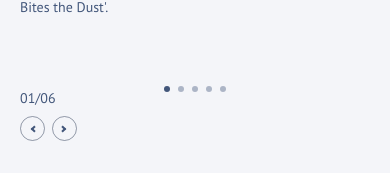
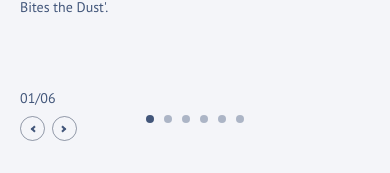
Before and after one commit to MustafaProger/onlyteam_test, a React app: page / in a window 390 px wide. Shown: the part 410-583 px from the top of the page. Built offline with nearby package versions, Linux system fonts and the light colour scheme.

Commit message:
ref: пагинация была настроена на события, а не временные промежутки

```diff
--- a/src/components/TimelineContainer.tsx
+++ b/src/components/TimelineContainer.tsx
@@ -61,6 +61,35 @@ const Container = styled.div`
 	}
 `;
 
+const PaginationContainer = styled.div`
+	position: absolute;
+	top: 105%;
+	left: 50%;
+	transform: translateX(-50%);
+	display: none;
+	gap: 10px;
+	z-index: 10;
+
+	@media (max-width: 768px) {
+		display: flex;
+		bottom: 20px;
+	}
+`;
+
+const PaginationDot = styled.div<{ $active: boolean }>`
+	width: 8px;
+	height: 8px;
+	border-radius: 50%;
+	background: ${({ $active }) =>
+		$active ? "rgba(66, 86, 122, 1)" : "rgba(66, 86, 122, 0.4)"};
+	cursor: pointer;
+	transition: all 0.3s ease;
+
+	&:hover {
+		background: rgba(66, 86, 122, 0.7);
+	}
+`;
+
 const TimelineContainer: React.FC<TimelineContainerProps> = ({ events }) => {
 	const [activeDot, setActiveDot] = useState(1);
 	const countDots = events.length;
@@ -79,6 +108,10 @@ const TimelineContainer: React.FC<TimelineContainerProps> = ({ events }) => {
 
 	const handleDotClick = (index: number) => {
 		setActiveDot(index);
+	};
+
+	const handlePaginationClick = (index: number) => {
+		setActiveDot(index + 1);
 	};
 
 	return (
@@ -104,6 +137,15 @@ const TimelineContainer: React.FC<TimelineContainerProps> = ({ events }) => {
 				activeDot={activeDot}
 				events={events}
 			/>
+			<PaginationContainer>
+				{Array.from({ length: countDots }).map((_, index) => (
+					<PaginationDot
+						key={index}
+						$active={activeDot === index + 1}
+						onClick={() => handlePaginationClick(index)}
+					/>
+				))}
+			</PaginationContainer>
 		</Container>
 	);
 };
--- a/src/components/TimelineEvents.tsx
+++ b/src/components/TimelineEvents.tsx
@@ -1,10 +1,9 @@
-import React, { useEffect, useState } from "react";
+import React, { useEffect, useState, useRef } from "react";
 import styled from "styled-components";
 
 import { Swiper, SwiperSlide } from "swiper/react";
 import "swiper/css";
-import "swiper/css/pagination";
-import { Navigation, Pagination } from "swiper/modules";
+import { Navigation } from "swiper/modules";
 import { TimelineEventsProps } from "../types/components";
 import { EventItem } from "../types/timeline";
 
@@ -23,12 +22,6 @@ const EventsContainer = styled.div`
 			width: 100%;
 			height: 2px;
 			background-color: #d9d9d9;
-		}
-	}
-	@media (max-width: 425px) {
-		.swiper-pagination-bullet {
-			width: 6px;
-			height: 6px;
 		}
 	}
 `;
@@ -68,18 +61,25 @@ const FadeWrapper = styled.div<{ $visible: boolean }>`
 const TimelineEvents = ({ activeDot, events }: TimelineEventsProps) => {
 	const [visible, setVisible] = useState(true);
 	const [localDot, setLocalDot] = useState(activeDot);
+	const swiperRef = useRef<any>(null);
 
 	useEffect(() => {
 		setVisible(false);
 		const timer = setTimeout(() => {
 			setLocalDot(activeDot);
 			setVisible(true);
+			if (swiperRef.current && swiperRef.current.swiper) {
+				swiperRef.current.swiper.slideTo(0);
+			}
 		}, 1000);
 		return () => clearTimeout(timer);
 	}, [activeDot]);
 
 	const currentEvent = events[localDot - 1];
-	const eventVerstka = currentEvent
+
+	console.log('TimelineEvents:', { activeDot, localDot, eventsLength: events.length, currentEvent });
+
+	const eventVerstka = currentEvent && currentEvent.events
 		? currentEvent.events.map((event: EventItem, index: number) => (
 				<SwiperSlide key={index}>
 					<EventContainer>
@@ -99,7 +99,7 @@ const TimelineEvents = ({ activeDot, events }: TimelineEventsProps) => {
 					<div className='custom-swiper-prev'></div>
 
 					<Swiper
-						pagination={{ clickable: true }}
+						ref={swiperRef}
 						slidesPerView={3.5}
 						spaceBetween={80}
 						navigation={{
@@ -114,9 +114,6 @@ const TimelineEvents = ({ activeDot, events }: TimelineEventsProps) => {
 									prevEl: ".custom-swiper-prev",
 									nextEl: ".custom-swiper-next",
 								},
-								pagination: {
-									clickable: false,
-								},
 							},
 							1040: {
 								slidesPerView: 2.5,
@@ -124,9 +121,6 @@ const TimelineEvents = ({ activeDot, events }: TimelineEventsProps) => {
 								navigation: {
 									prevEl: ".custom-swiper-prev",
 									nextEl: ".custom-swiper-next",
-								},
-								pagination: {
-									clickable: false,
 								},
 							},
 							768: {
@@ -136,28 +130,19 @@ const TimelineEvents = ({ activeDot, events }: TimelineEventsProps) => {
 									prevEl: ".custom-swiper-prev",
 									nextEl: ".custom-swiper-next",
 								},
-								pagination: {
-									clickable: false,
-								},
 							},
 							320: {
 								slidesPerView: 1.5,
 								spaceBetween: 25,
 								navigation: false,
-								pagination: {
-									clickable: true,
-								},
 							},
 							0: {
 								slidesPerView: 1,
 								spaceBetween: 0,
 								navigation: false,
-								pagination: {
-									clickable: true,
-								},
 							},
 						}}
-						modules={[Navigation, Pagination]}
+						modules={[Navigation]}
 						className='mySwiper'>
 						{eventVerstka}
 					</Swiper>
--- a/src/index.scss
+++ b/src/index.scss
@@ -14,6 +14,12 @@
 	@media (max-width: 768px) {
 		margin: 0;
 	}
+}
+
+.swiper-slide {
+	height: auto;
+	display: flex;
+	flex-direction: column;
 }
 
 .custom-swiper-prev,
@@ -63,37 +69,10 @@
 	transform: translate(175%, -50%) rotate(-45deg);
 }
 
-/* Пагинация */
-.swiper-pagination {
-	display: none;
-}
-
-.swiper-pagination-bullet {
-	width: 10px;
-	height: 10px;
-	background: rgba(66, 86, 122, 0.4);
-	border-radius: 50%;
-	opacity: 1;
-}
-
-.swiper-pagination-bullet-active {
-	background: rgba(66, 86, 122, 1);
-}
-
 @media (max-width: 768px) {
 	.custom-swiper-prev,
 	.custom-swiper-next {
 		display: none;
-	}
-
-	.swiper-pagination {
-		display: block;
-		position: absolute;
-		bottom: -67.5% !important;
-		left: 0;
-		right: 0;
-		margin: 0 auto;
-		text-align: center;
 	}
 
 	.swiper-slide-next {
```
Also changed, not shown: 1 other file (tests, documents, lock files or other folders).
